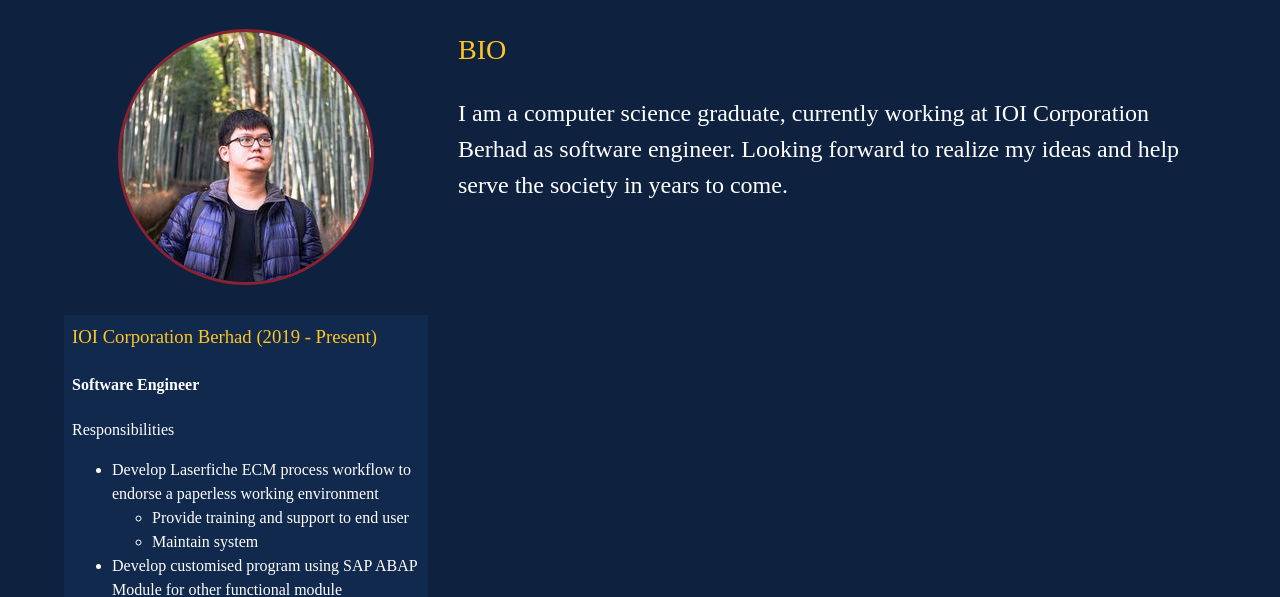
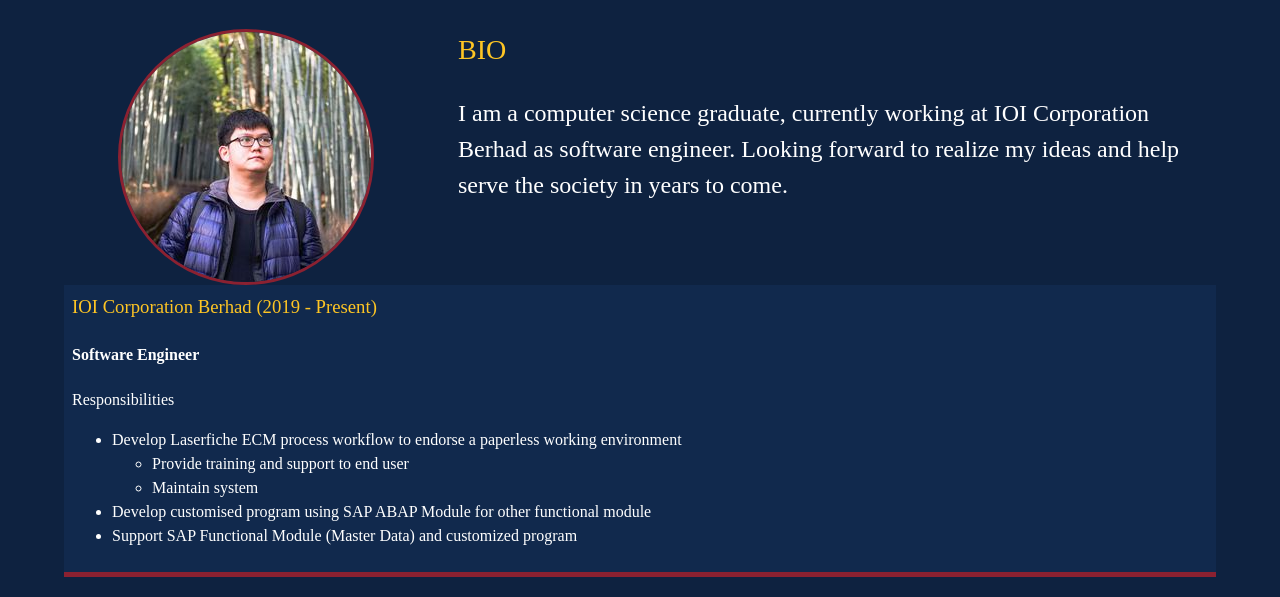
Before and after one commit to Alfred20697/Alfred20697.github.io, a website: page about.html in a window 1280 px wide. Shown: the part 205-802 px from the top of the page. Drawn offline with Linux system fonts and the light colour scheme; a web font is replaced by a local one.

Commit message:
update about page

```diff
--- a/about.html
+++ b/about.html
@@ -102,8 +102,9 @@
             society in years to come.
           </p>
         </div>
-
-        <div class="job job-1">
+      </div>
+      <div class="job-info">
+        <div class="job job1">
           <h3 class="text-secondary">
             <span class="ioi-title">IOI Corporation Berhad</span> (2019 -
             Present)
@@ -125,10 +126,13 @@
               Develop customised program using SAP ABAP Module for other
               functional module
             </li>
+            <li>
+              Support SAP Functional Module (Master Data) and customized program
+            </li>
           </ul>
         </div>
 
-        <!-- <div class="job job-2">
+        <!-- <div class="job job2">
           <h3>Company Name</h3>
           <h6>Job Title</h6>
           <p>
@@ -139,7 +143,7 @@
           </p>
         </div>
 
-        <div class="job job-3">
+        <div class="job job3">
           <h3>Company Name</h3>
           <h6>Job Title</h6>
           <p>
--- a/scss/_mobile.scss
+++ b/scss/_mobile.scss
@@ -55,7 +55,13 @@
   .about-info {
     grid-template-areas:
       "bioimage"
-      "bio"
+      "bio";
+
+    grid-template-columns: 1fr;
+  }
+
+  .job-info {
+    grid-template-areas:
       "job1"
       "job2"
       "job3";
--- a/scss/main.scss
+++ b/scss/main.scss
@@ -83,9 +83,7 @@ main {
 .about-info {
   display: grid;
   grid-gap: 30px;
-  grid-template-areas:
-    "bioimage bio bio"
-    "job1 . .";
+  grid-template-areas: "bioimage bio bio";
   grid-template-columns: repeat(3, 1fr);
 
   .bio-image {
@@ -99,18 +97,26 @@ main {
     grid-area: bio;
     font-size: 1.5rem;
   }
+}
+
+// Temp fix
+.job-info {
+  display: grid;
+  grid-gap: 10px;
+  grid-template-areas: "job1 job1 job1";
+  grid-template-columns: repeat(3, 1fr);
 
   .job1 {
     grid-area: job1;
   }
 
-  // .job2 {
-  //   grid-area: job2;
-  // }
+  .job2 {
+    grid-area: job2;
+  }
 
-  // .job3 {
-  //   grid-area: job3;
-  // }
+  .job3 {
+    grid-area: job3;
+  }
 
   .job {
     background: lighten($primary-color, 3);
```
Also changed, not shown: work.html (+5 -2 lines), css/main.css, dist/about.html, dist/css/main.css, dist/work.html.
